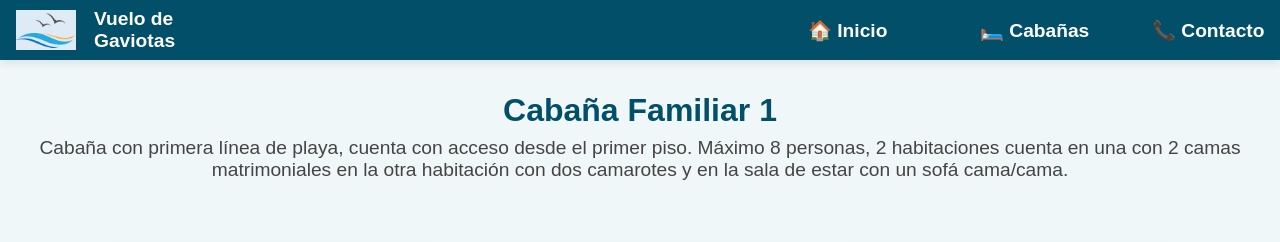
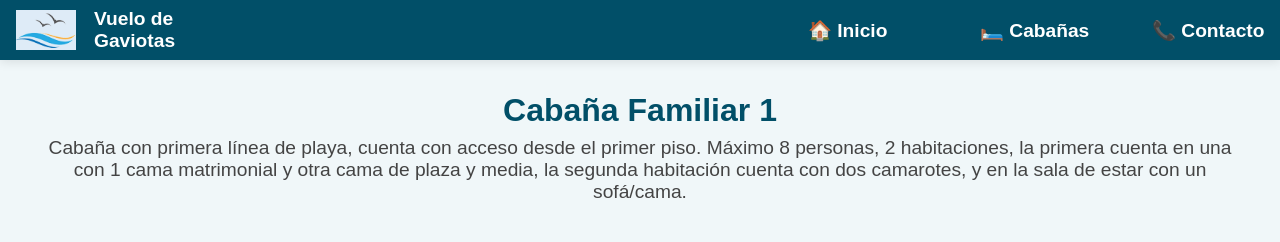
Before and after one commit to turizar/Vuelo-de-Gaviotas-V3, a plain HTML site: page docs/cabin1.html in a window 1280 px wide. Shown: the top 242 px of the page. Drawn offline with Linux system fonts and the light colour scheme; grey boxes are pictures that could not be loaded.

Commit message:
Update cabin1.html
actualizacion informacion camas

```diff
--- a/docs/cabin1.html
+++ b/docs/cabin1.html
@@ -30,7 +30,7 @@
 <!-- Descripción de la cabaña -->
   <section class="description">
     <h2>Cabaña Familiar 1</h2>
-    <p>Cabaña con primera línea de playa, cuenta con acceso desde el primer piso. Máximo 8 personas, 2 habitaciones cuenta en una con 2 camas matrimoniales en la otra habitación con dos camarotes y en la sala de estar con un sofá cama/cama.</p>
+    <p>Cabaña con primera línea de playa, cuenta con acceso desde el primer piso. Máximo 8 personas, 2 habitaciones, la primera cuenta en una con 1 cama matrimonial y otra cama de plaza y media, la segunda habitación cuenta con dos camarotes, y en la sala de estar con un sofá/cama.</p>
   </section>
 
 <!-- Galería de imágenes -->
```
